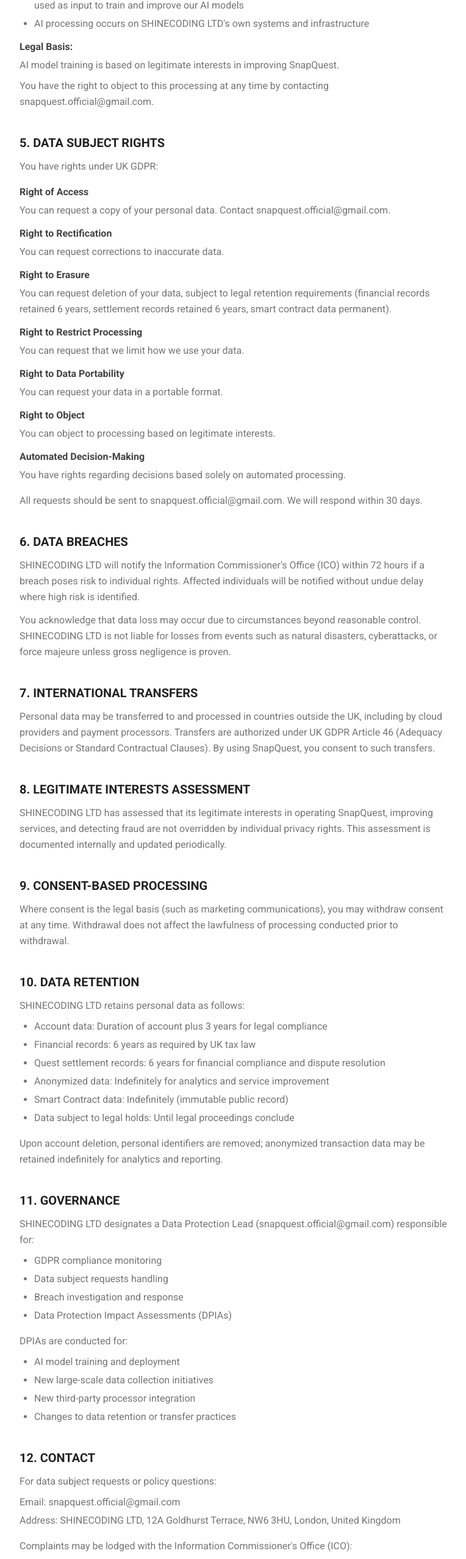
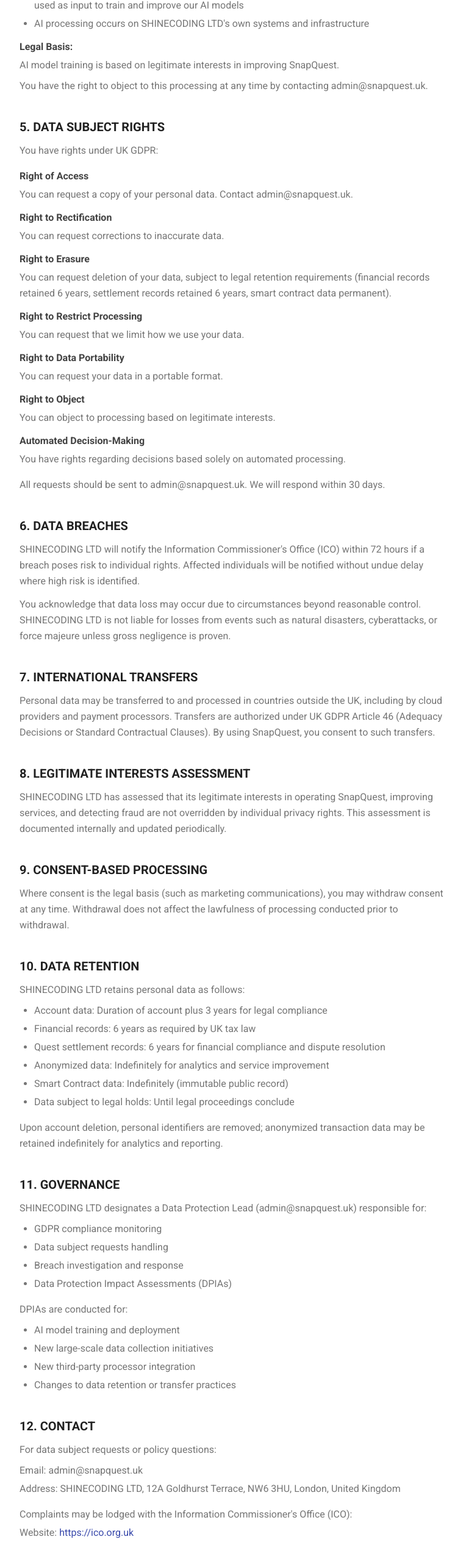
Before and after one commit to shinecoding/snapquest-website, a Next.js app: page /data-protection in a window 1280 px wide. Shown: the part 2120-4676 px from the top of the page at 61% size, without its empty margins (256-1020 px from the left). Built offline with nearby package versions, Linux system fonts and the light colour scheme.

Commit message:
chore: change contact email address

```diff
--- a/src/app/data-protection/page.tsx
+++ b/src/app/data-protection/page.tsx
@@ -88,7 +88,7 @@
             </ul>
             <h3 className="mb-1 font-semibold text-gray-800">Legal Basis:</h3>
             <p className="mb-2">AI model training is based on legitimate interests in improving SnapQuest.</p>
-            <p>You have the right to object to this processing at any time by contacting snapquest.official@gmail.com.</p>
+            <p>You have the right to object to this processing at any time by contacting admin@snapquest.uk.</p>
           </section>
 
           <section>
@@ -96,7 +96,7 @@
             <p className="mb-4">You have rights under UK GDPR:</p>
 
             <h3 className="mb-1 font-semibold text-gray-800">Right of Access</h3>
-            <p className="mb-3">You can request a copy of your personal data. Contact snapquest.official@gmail.com.</p>
+            <p className="mb-3">You can request a copy of your personal data. Contact admin@snapquest.uk.</p>
 
             <h3 className="mb-1 font-semibold text-gray-800">Right to Rectification</h3>
             <p className="mb-3">You can request corrections to inaccurate data.</p>
@@ -116,7 +116,7 @@
             <h3 className="mb-1 font-semibold text-gray-800">Automated Decision-Making</h3>
             <p className="mb-4">You have rights regarding decisions based solely on automated processing.</p>
 
-            <p>All requests should be sent to snapquest.official@gmail.com. We will respond within 30 days.</p>
+            <p>All requests should be sent to admin@snapquest.uk. We will respond within 30 days.</p>
           </section>
 
           <section>
@@ -156,7 +156,7 @@
 
           <section>
             <h2 className="mb-3 text-xl font-bold text-gray-900">11. GOVERNANCE</h2>
-            <p className="mb-2">SHINECODING LTD designates a Data Protection Lead (snapquest.official@gmail.com) responsible for:</p>
+            <p className="mb-2">SHINECODING LTD designates a Data Protection Lead (admin@snapquest.uk) responsible for:</p>
             <ul className="ml-6 mb-4 list-disc space-y-1">
               <li>GDPR compliance monitoring</li>
               <li>Data subject requests handling</li>
@@ -175,7 +175,7 @@
           <section>
             <h2 className="mb-3 text-xl font-bold text-gray-900">12. CONTACT</h2>
             <p className="mb-2">For data subject requests or policy questions:</p>
-            <p className="mb-1">Email: snapquest.official@gmail.com</p>
+            <p className="mb-1">Email: admin@snapquest.uk</p>
             <p className="mb-4">Address: SHINECODING LTD, 12A Goldhurst Terrace, NW6 3HU, London, United Kingdom</p>
             <p className="mb-1">Complaints may be lodged with the Information Commissioner&apos;s Office (ICO):</p>
             <p>Website: <a href="https://ico.org.uk" target="_blank" rel="noopener noreferrer" className="text-indigo-600 hover:underline">https://ico.org.uk</a></p>
--- a/src/app/privacy/page.tsx
+++ b/src/app/privacy/page.tsx
@@ -24,7 +24,7 @@
           <section>
             <h2 className="mb-3 text-xl font-bold text-gray-900">2. DATA CONTROLLER</h2>
             <p className="mb-2">SHINECODING LTD is the data controller for your personal information.</p>
-            <p>Contact: snapquest.official@gmail.com</p>
+            <p>Contact: admin@snapquest.uk</p>
           </section>
 
           <section>
@@ -115,7 +115,7 @@
 
           <section>
             <h2 className="mb-3 text-xl font-bold text-gray-900">9. CHILDREN</h2>
-            <p>SnapQuest is not intended for users under 18. If we discover a minor is using SnapQuest, we will delete their account and information. If you are a parent and discover your child using SnapQuest, contact snapquest.official@gmail.com immediately.</p>
+            <p>SnapQuest is not intended for users under 18. If we discover a minor is using SnapQuest, we will delete their account and information. If you are a parent and discover your child using SnapQuest, contact admin@snapquest.uk immediately.</p>
           </section>
 
           <section>
@@ -126,7 +126,7 @@
           <section>
             <h2 className="mb-3 text-xl font-bold text-gray-900">11. CONTACT</h2>
             <p className="mb-2">For privacy questions or data requests, contact:</p>
-            <p className="mb-1">Email: snapquest.official@gmail.com</p>
+            <p className="mb-1">Email: admin@snapquest.uk</p>
             <p className="mb-4">Address: SHINECODING LTD, 12A Goldhurst Terrace, NW6 3HU, London, United Kingdom</p>
             <p className="mb-1">You can lodge complaints with the Information Commissioner&apos;s Office (ICO):</p>
             <p>Website: <a href="https://ico.org.uk" target="_blank" rel="noopener noreferrer" className="text-indigo-600 hover:underline">https://ico.org.uk</a></p>
```
